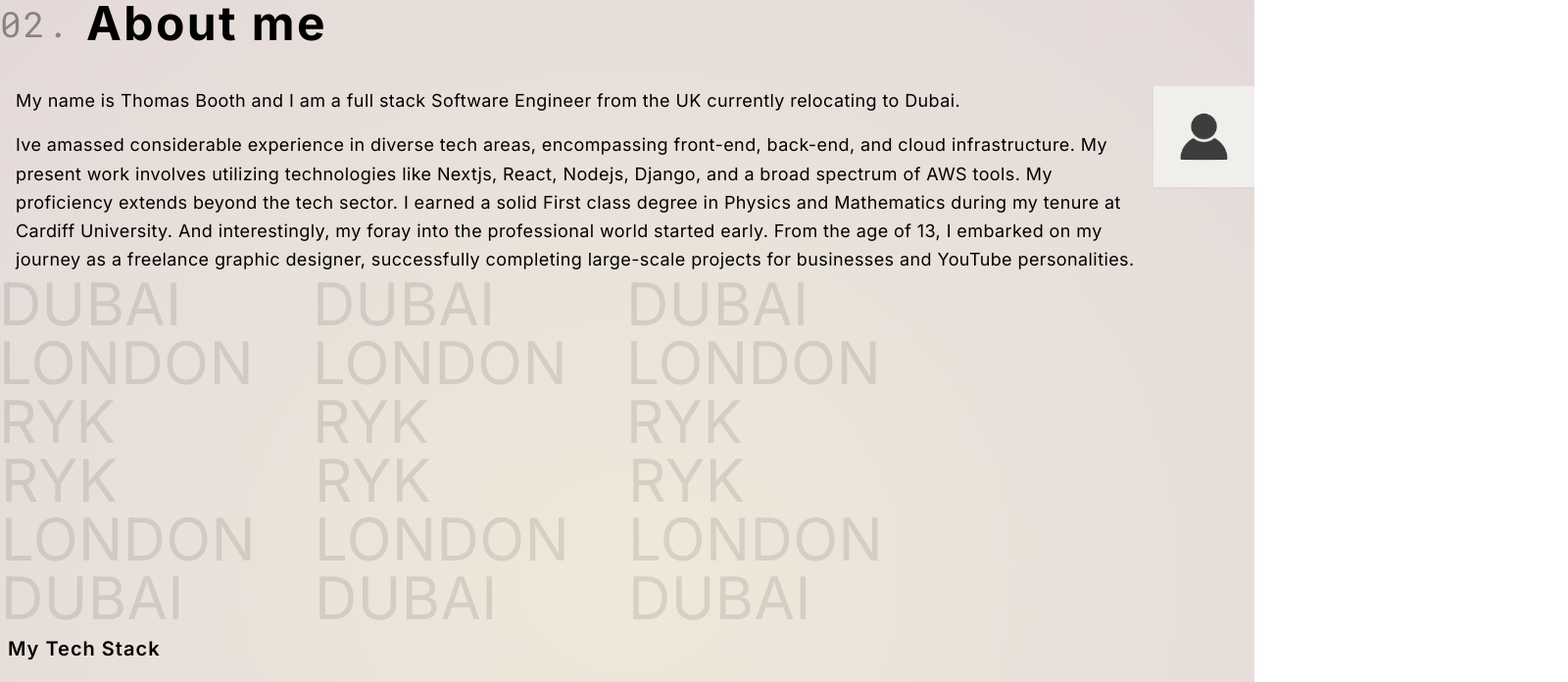
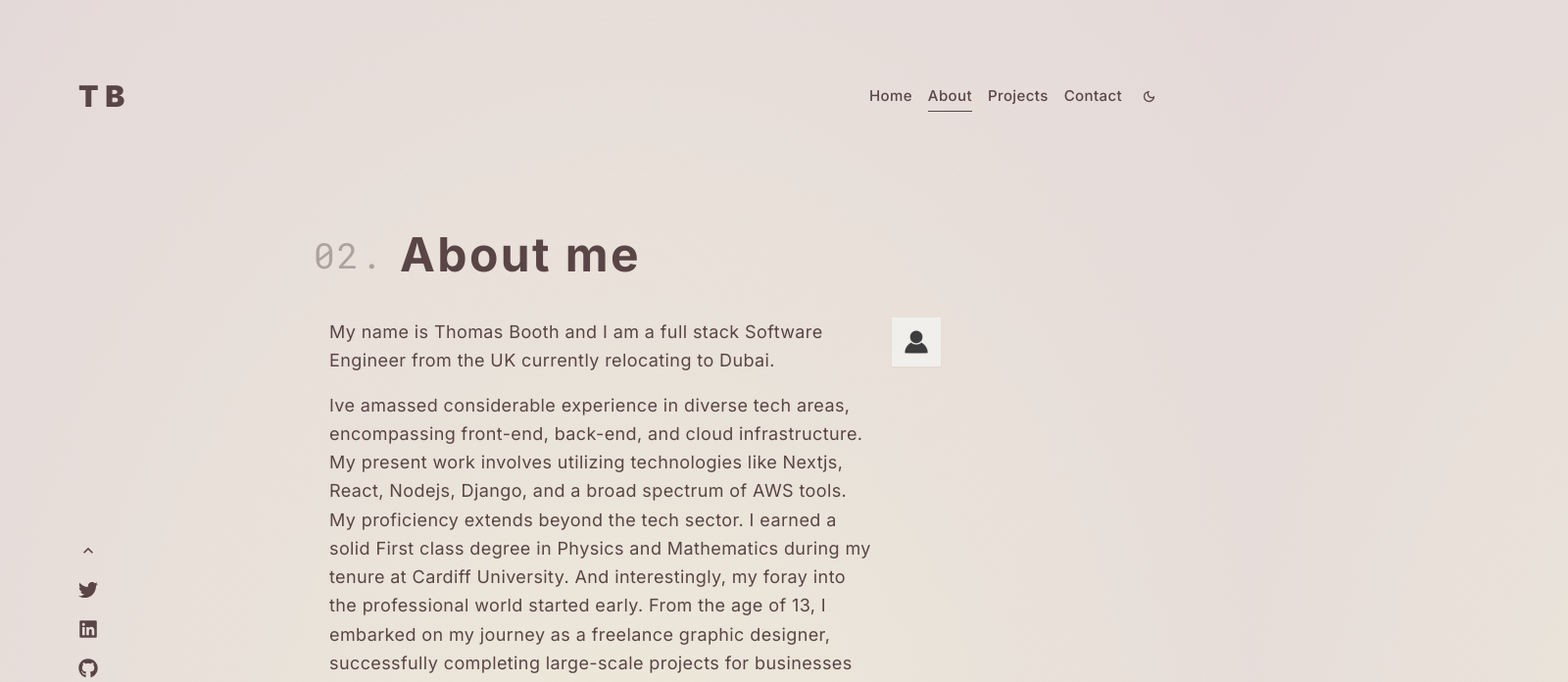
Before and after one commit to thomassbooth/Thomas-Booth-Portfolio, a Next.js app: page /about in a window 1280 px wide. Shown: the top 696 px of the page at 98% size, 1600 px wide, since content can reach past the window. Built offline with nearby package versions, Linux system fonts and the light colour scheme.

Commit message:
fix to GlobalProvider

```diff
--- a/app/Providers/GlobalProvider.tsx
+++ b/app/Providers/GlobalProvider.tsx
@@ -1,5 +1,6 @@
 'use client'
 
+import { usePathname } from "next/navigation"
 import { Dispatch, SetStateAction, createContext, useContext, useState } from "react"
 
 interface contextProps {
@@ -13,7 +14,8 @@ const GlobalContext = createContext<contextProps>({
 })
 
 export const GlobalContextProvider = ({ children } : { children: React.ReactNode }) => {
-    const [loading, setLoading] = useState(true)
+    const pathname = usePathname()
+    const [loading, setLoading] = useState(pathname === '/' ? true: false )
 
     return (
         <GlobalContext.Provider value = {{ loading, setLoading }}>
--- a/app/components/home/Loading.tsx
+++ b/app/components/home/Loading.tsx
@@ -47,7 +47,7 @@ const Loading = () => {
 
   return (
 
-    <div ref = {scope} className = 'w-screen h-screen flex items-center justify-center text-2xl'>
+    <div ref = {scope} className = 'w-screen h-screen flex items-center text-center justify-center text-2xl'>
         <span id = 'HELLO'>
             YO
         </span>
```
